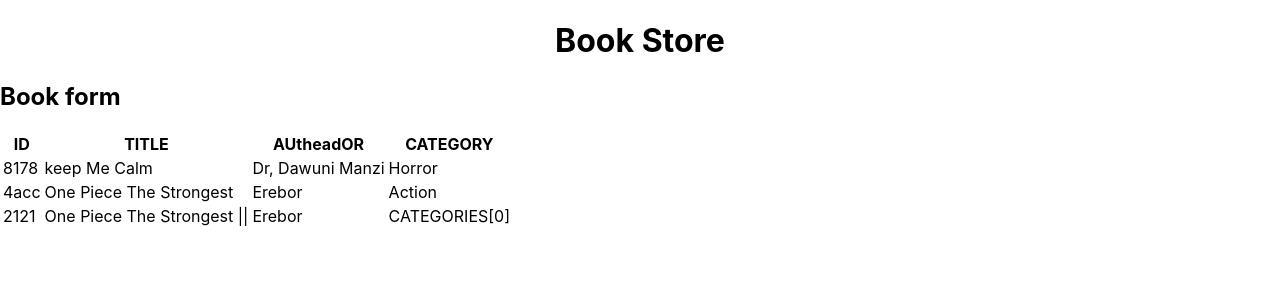
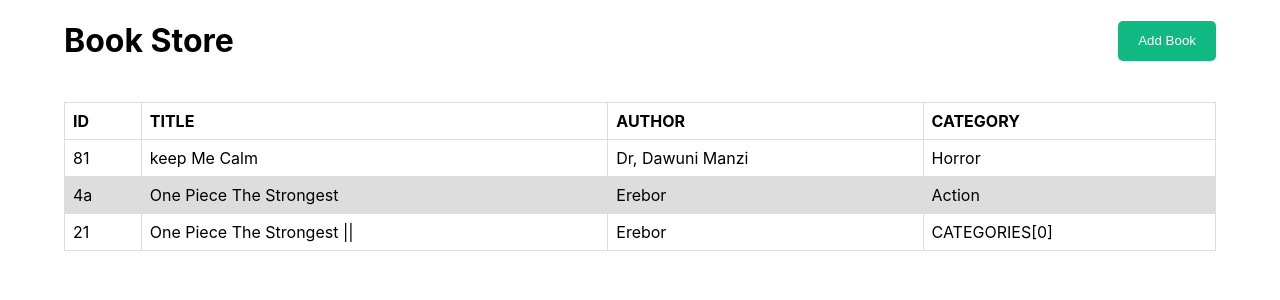
Before and after one commit to codesalley/book-store, a React (Create React App) app: page / in a window 1280 px wide. Shown: the top 300 px of the page. Built offline with nearby package versions, Linux system fonts and the light colour scheme.

Commit message:
add table styling for better visuals

```diff
--- a/src/App.css
+++ b/src/App.css
@@ -1,3 +1,35 @@
 .App h1 {
   text-align: center;
+
 }
+
+.form-list {
+  width: 100%;
+  display: flex;
+  flex-direction: column;
+  align-items: center;
+  justify-content: space-between;
+  align-content: space-between;
+}
+
+.App {
+  max-width: 1220px;
+  width: 90%;
+  margin: auto;
+}
+
+.sub-nav {
+  display: flex;
+  justify-content: space-between;
+  align-items: center;
+  margin-bottom: 20px;
+}
+
+.btn {
+  height: 40px;
+  background-color: #10B981;
+  border: none;
+  border-radius: 5px;
+  color: white;
+  padding: 10px 20px;
+}
--- a/src/App.js
+++ b/src/App.js
@@ -1,13 +1,21 @@
 import './App.css';
+import { useState } from 'react';
 import BookForm from './components/BookForm';
 import BookListContainer from './containers/BookListContainer';
 
 function App() {
+  const [toggle, setToggle] = useState(false);
   return (
     <div className="App">
-      <h1>Book Store </h1>
-      <BookForm />
-      <BookListContainer />
+      <div className="sub-nav">
+        <h1>Book Store </h1>
+        <button onClick={() => { setToggle((e) => !e); }} className="btn" type="button">Add Book</button>
+      </div>
+      <div className="form-list">
+
+        {toggle ? <BookForm /> : null }
+        <BookListContainer />
+      </div>
     </div>
   );
 }
--- a/src/components/Book.js
+++ b/src/components/Book.js
@@ -4,7 +4,7 @@ const Book = (books) => {
   const { book } = books;
   return (
     <tr>
-      <td>{book.id.slice(0, 4)}</td>
+      <td>{book.id.slice(0, 2)}</td>
       <td>{book.name}</td>
       <td>{book.author}</td>
       <td>{book.category}</td>
--- /dev/null
+++ b/src/components/BookList.css
@@ -0,0 +1,18 @@
+.main-book-list {
+    width: 100%;
+}
+table {
+    width: 100%;
+    border-collapse: collapse;
+}
+
+
+td, th {
+    border: 1px solid #dddddd;
+    text-align: left;
+    padding: 8px;
+  }
+
+  tr:nth-child(even) {
+    background-color: #dddddd;
+  }
--- a/src/components/BookList.js
+++ b/src/components/BookList.js
@@ -1,22 +1,34 @@
-/* eslint-disable react/prop-types */
+import PropTypes from 'prop-types';
 import Book from './Book';
+import './BookList.css';
 
-const BookList = ({ books }) => {
-  console.log(books);
-  return (
-    <div className="main-book-list">
-      <table>
+const BookList = ({ books }) => (
+  <div className="main-book-list">
+    <table>
+      <thead>
+
         <tr>
           <th>ID</th>
           <th>TITLE</th>
-          <th>AUtheadOR</th>
+          <th>AUTHOR</th>
           <th>CATEGORY</th>
         </tr>
+      </thead>
+      <tbody>
 
         {books.map((book, index) => <Book book={book} key={index.toString()} />)}
-      </table>
-    </div>
-  );
+      </tbody>
+    </table>
+  </div>
+);
+
+BookList.propTypes = {
+  // eslint-disable-next-line react/forbid-prop-types
+  books: PropTypes.array,
+};
+
+BookList.defaultProps = {
+  books: [],
 };
 
 export default BookList;
```
Also changed, not shown: public/index.html (+5 -21 lines), src/components/Book.css (added), src/components/BookForm.css (added).
